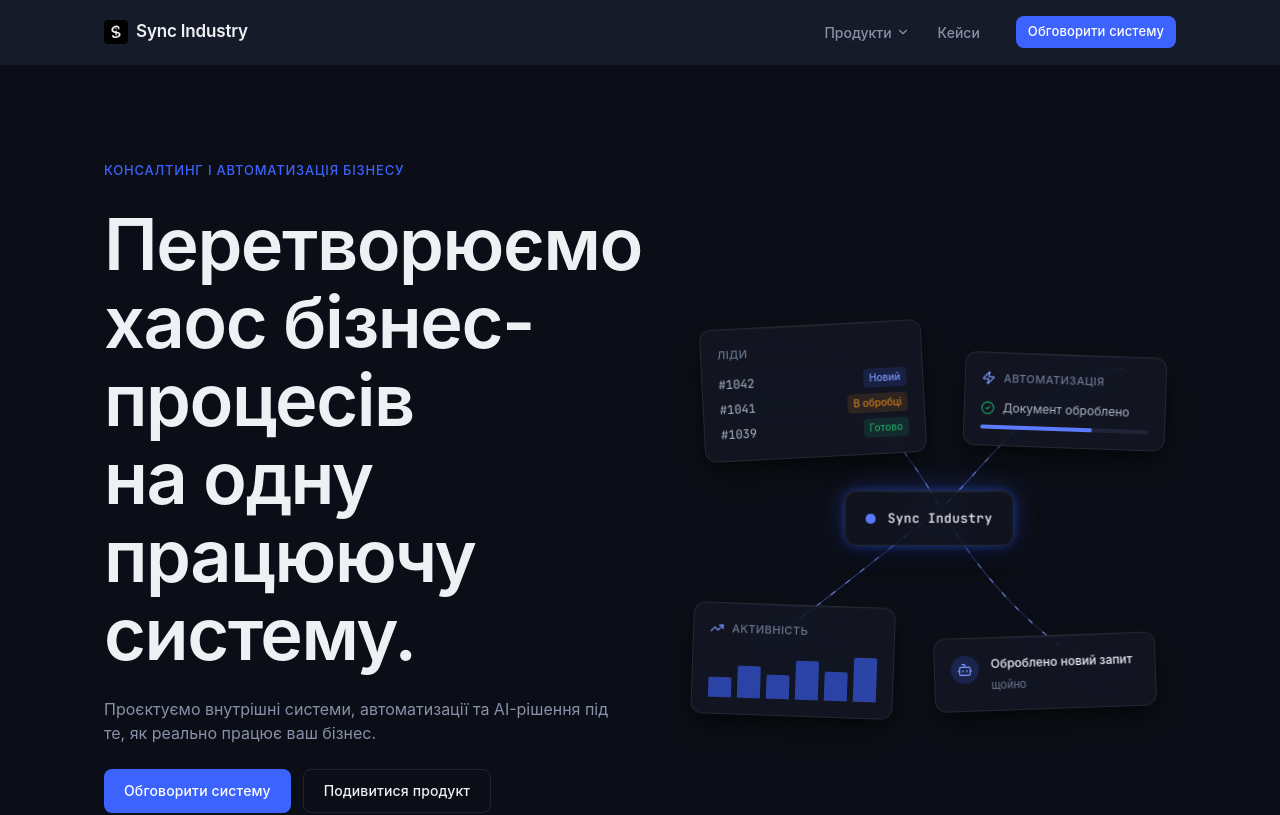
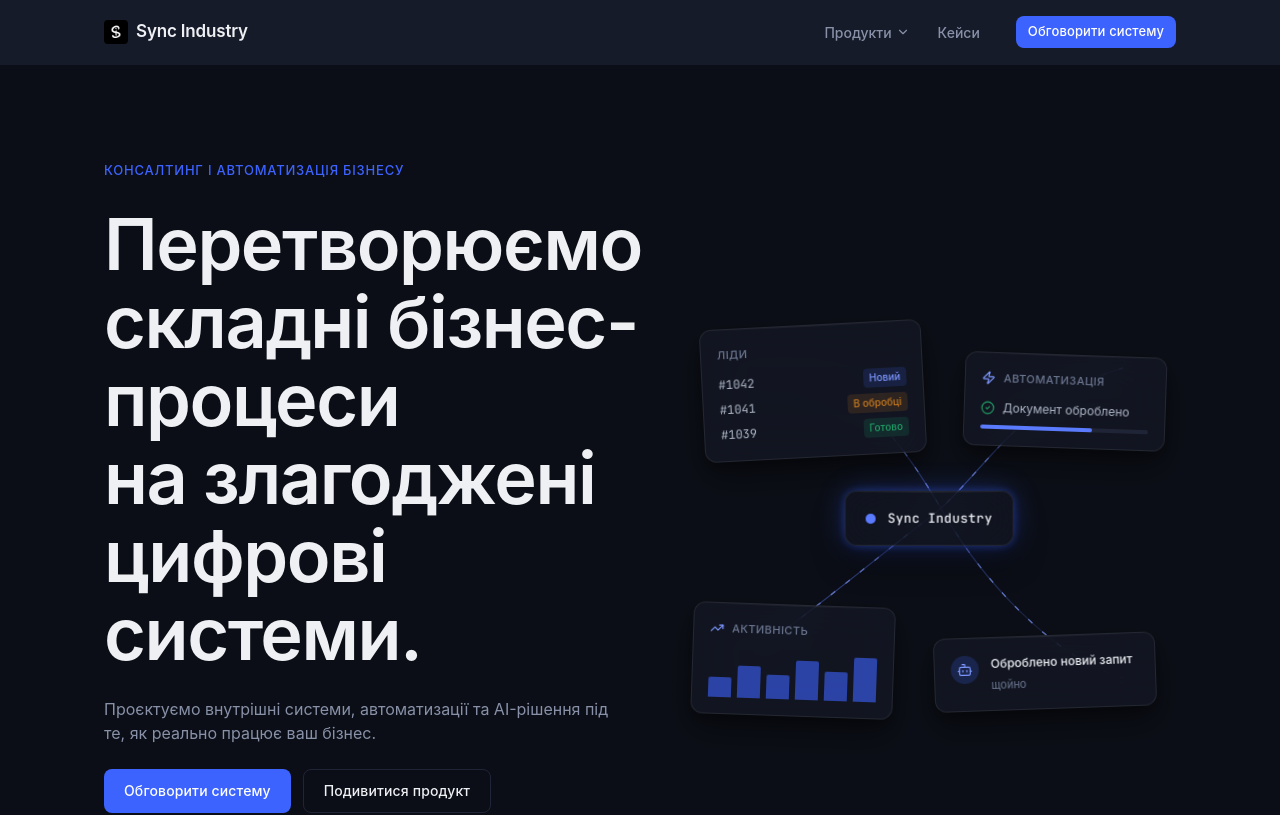
Before and after one commit to khmelyknazar/syncindustry, a Next.js app in the folder apps/marketing/: page / in a window 1280 px wide. Shown: the top 815 px of the page. Built offline with nearby package versions, Linux system fonts and the light colour scheme.

Commit message:
Update HeroHeadline with new positioning statement

```diff
--- a/apps/marketing/src/features/hero/hero-headline.tsx
+++ b/apps/marketing/src/features/hero/hero-headline.tsx
@@ -1,8 +1,8 @@
 /**
- * The page's single H1. v2 (Redesign brief): replaced with the
- * supplied cinematic headline — still result-oriented, still no
- * "We help businesses..." filler, but built to carry the larger
- * `--font-display-xl` scale now available in the token set.
+ * The page's single H1. Формулювання з брифу позиціонування:
+ * «Перетворюємо складні бізнес-процеси на злагоджені цифрові системи».
+ * Основне позиціонування («Консалтинг і автоматизація бізнесу»)
+ * винесено в HeroEyebrow над заголовком.
  */
 export function HeroHeadline({ id }: { id: string }) {
   return (
@@ -15,9 +15,9 @@ export function HeroHeadline({ id }: { id: string }) {
         "xl:text-[length:var(--font-display-xl-size)] xl:leading-[var(--font-display-xl-line)]",
       ].join(" ")}
     >
-      Перетворюємо хаос бізнес-процесів
+      Перетворюємо складні бізнес-процеси
       <br />
-      на одну працюючу систему.
+      на злагоджені цифрові системи.
     </h1>
   );
 }
```
